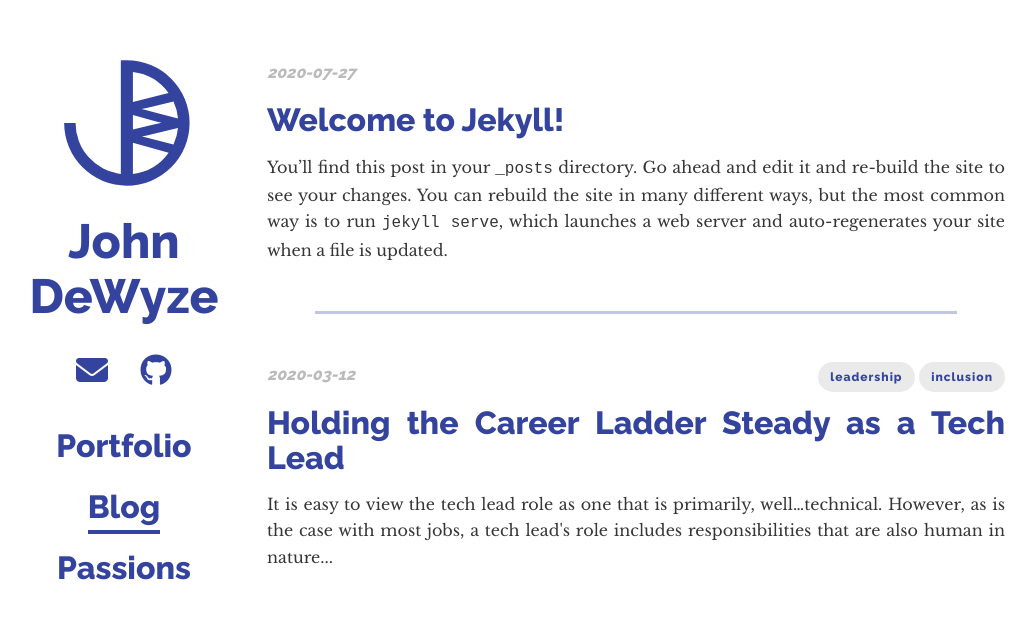
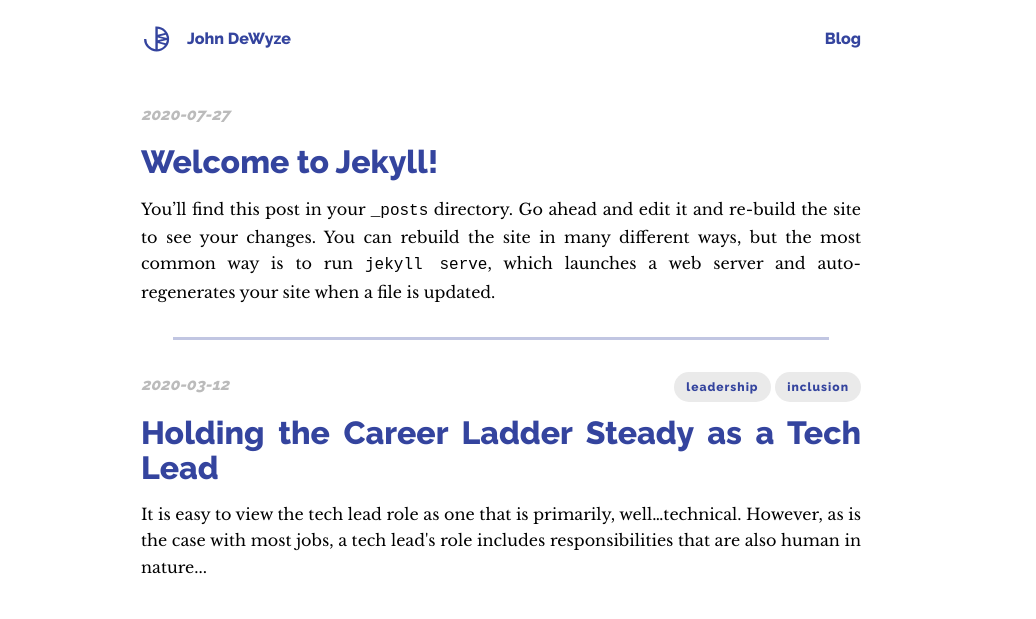
Before and after one commit to dewyze/dewyze.github.io, a Jekyll site: the page built from blog/index.html, in a window 1280 px wide. Shown: the top 619 px of the page, without its empty margins (139-1175 px from the left). Built offline with Jekyll 4.4.1, drawn with Linux system fonts in a browser that asks for light colours; nearby versions of some CDN libraries.

Commit message:
Add top nav and tweak css for blog posts

```diff
--- /dev/null
+++ b/_includes/top_nav.html
@@ -0,0 +1,13 @@
+<nav class="nav--top nav__menu--horizontal">
+  <a class="nav__item--top" href="/">{% include logo.html %}</a>
+  <a
+    href="/"
+    class="nav__item--top nav__link blue_underline--hover blue_underline--small"
+    ><h4>John DeWyze</h4></a
+  >
+  <a
+    href="/blog"
+    class="nav__item--top nav__link blue_underline--hover blue_underline--small nav__item--right"
+    ><h4>Blog</h4></a
+  >
+</nav>
--- /dev/null
+++ b/_layouts/blog.html
@@ -0,0 +1,8 @@
+<head>
+  {% include head.html %}
+</head>
+<body>
+  <div class="wrapper--blog">
+    {% include top_nav.html %} {{ content }}
+  </div>
+</body>
--- a/_scss/_blog.scss
+++ b/_scss/_blog.scss
@@ -1,4 +1,5 @@
-.page__blog {
+.blog {
+  margin: 3rem auto;
   font-size: 1rem;
   font-family: $type-serif-family;
   line-height: 1.65;
@@ -22,12 +23,16 @@
   }
 }
 
+.blog--post {
+  margin-bottom: 6rem;
+}
+
 .listing__meta {
   display: flex;
   align-items: center;
 }
 
-.listing__meta_date {
+.listing__date {
   color: $gray;
   text-align: left;
   font-family: $type-header-family;
@@ -35,7 +40,7 @@
   font-weight: 600;
 }
 
-.listing__meta_tags {
+.listing__tags {
   margin-left: auto;
 }
 
@@ -51,13 +56,21 @@
   border-radius: 25px;
 }
 
-.page__listing:not(:first-child) {
-  &::before {
+._light_blue_underline {
+  &::after {
     display: block;
     content: "";
     background-color: $blue;
     opacity: 0.3;
-    margin: 3rem;
+    margin: 2rem;
     height: 3px;
   }
 }
+
+.blog__title {
+  @extend ._light_blue_underline;
+}
+
+.blog__listing:not(:last-child) {
+  @extend ._light_blue_underline;
+}
--- a/_scss/_nav.scss
+++ b/_scss/_nav.scss
@@ -13,13 +13,18 @@ nav {
 }
 
 .nav--top {
+  padding: 0px;
+  margin-top: 1rem;
   height: 30px;
   width: 100%;
   display: flex;
+  box-sizing: border-box;
 
   .nav__logo {
     fill: $blue;
-    height: 30px;
+    height: 1.875rem;
+    width: unset;
+    margin-right: 1rem;
   }
 }
 
@@ -55,12 +60,17 @@ nav {
   padding: 0.75rem;
 }
 
+.nav__item--right {
+  margin-left: auto;
+}
+
 .nav__link {
   position: relative;
   display: inline-block;
   text-decoration: none;
   color: $blue;
-  h3 {
+  h3,
+  h4 {
     margin: 0;
   }
 }
--- a/assets/css/main.scss
+++ b/assets/css/main.scss
@@ -32,9 +32,10 @@ ul {
   margin: 40px auto 20px;
 }
 
-.wrapper--post {
-  max-width: 960px;
+.wrapper--blog {
+  max-width: 720px;
   margin: 0 auto 20px;
+  padding: 0.5rem 1.5rem;
 }
 
 @media (max-width: 767px) {
--- a/blog/index.html
+++ b/blog/index.html
@@ -1,16 +1,16 @@
 ---
-layout: default
+layout: blog
 ---
 
-<div class="page__blog">
+<div class="blog listings">
   {% for post in site.posts %}
-  <article class="page__listing">
+  <article class="blog__listing">
     <div class="listing__meta">
-      <div class="listing__meta_date">
+      <div class="listing__date">
         {{ post.date | date: "%Y-%m-%d" }}
       </div>
       {% if post.tags %}
-      <div class="listing__meta_tags">
+      <div class="listing__tags">
         {% for tag in post.tags %}
         <span class="listing__tag">{{ tag }}</span>
         {% endfor %}
```
Also changed, not shown: _layouts/post.html (+8 -6 lines).
